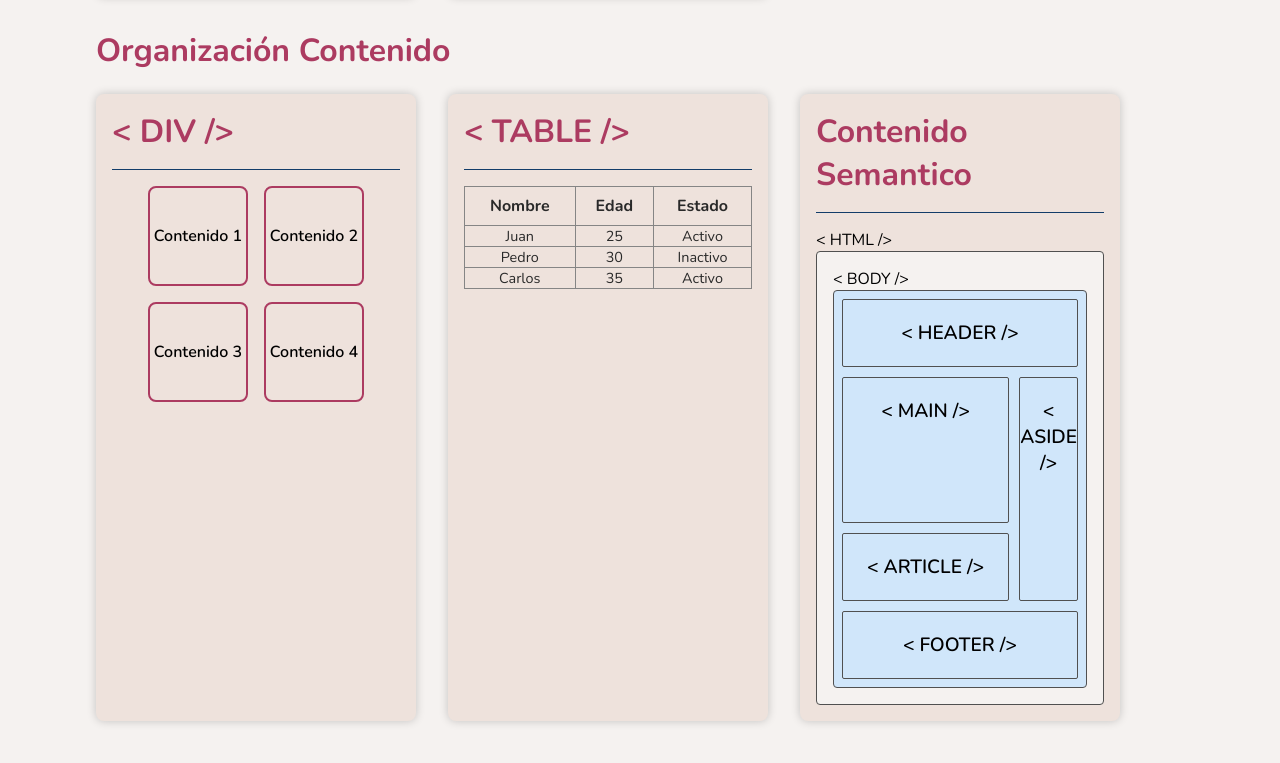
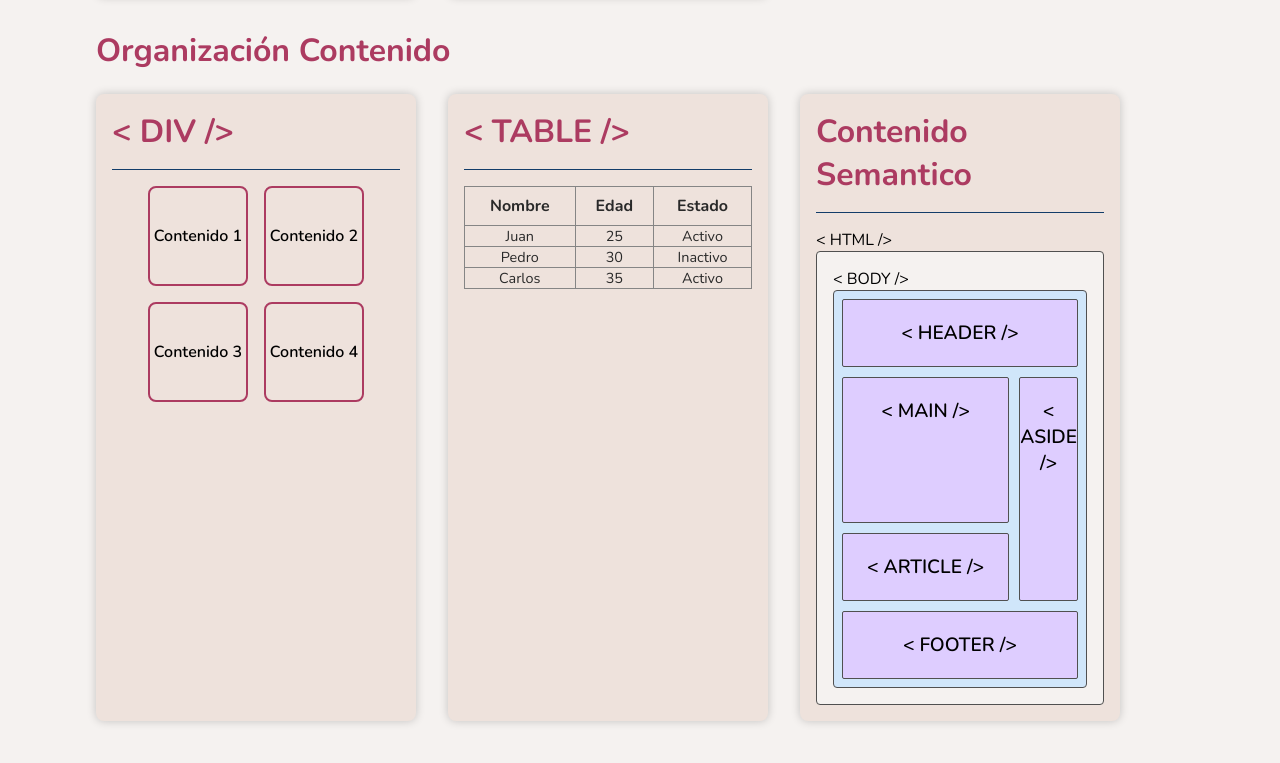
Before and after one commit to MateoAponte/Nivelaciones-MujeresDigitales, a plain HTML site: page 02_git_css_html/html/index.html in a window 1280 px wide. Shown: the part 2888-3651 px from the top of the page. Drawn offline with nearby package versions, Linux system fonts and the light colour scheme.

Commit message:
feat: change gb color

```diff
--- a/02_git_css_html/html/style.css
+++ b/02_git_css_html/html/style.css
@@ -182,6 +182,7 @@ header .section-title--main-title {
   align-content: center;
   justify-content: center;
   height: 100%;
+  background-color: #decdff;
 }
 .main {
   grid-area: main;
```
